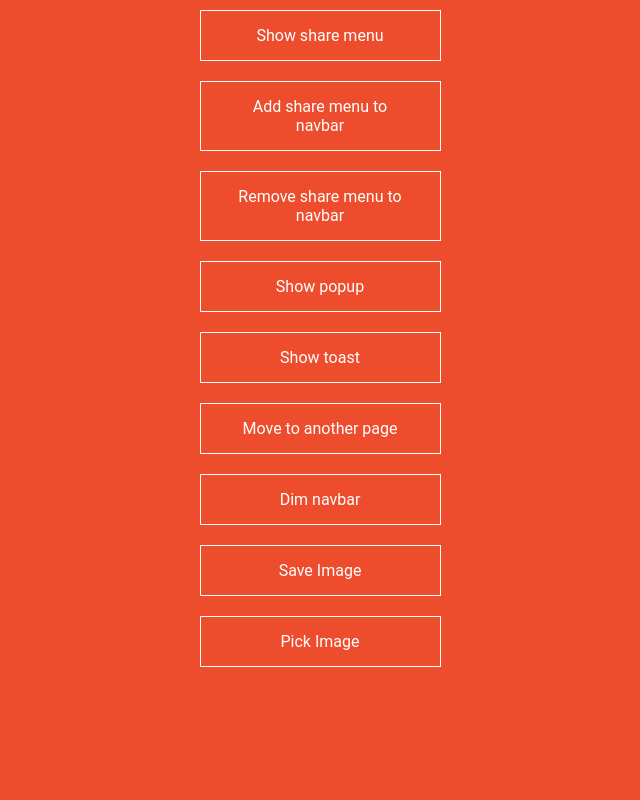
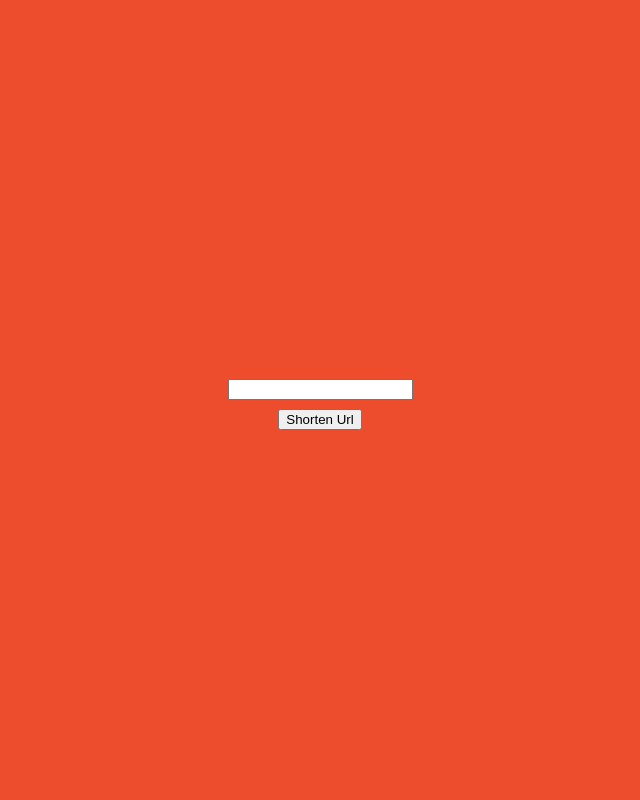
Before and after one commit to iqballmuhammad/web-bridge-playground, a React (Create React App) app: page /#/ in a window 1280 px wide. Shown: the top 800 px of the page, without its empty margins (320-960 px from the left). Built offline with nearby package versions, Linux system fonts and the light colour scheme.

Commit message:
comment out for shorten url only

```diff
--- a/package.json
+++ b/package.json
@@ -4,6 +4,7 @@
   "version": "0.1.0",
   "private": true,
   "dependencies": {
+    "@gameplatform-sdk/share": "0.0.1",
     "gh-pages": "^2.0.1",
     "react": "^16.8.3",
     "react-dom": "^16.8.3",
--- a/src/components/LandingPage.js
+++ b/src/components/LandingPage.js
@@ -1,13 +1,17 @@
 import React, { Component } from "react";
 import overlay from "../images/overlay.png";
 import "../App.css";
+import ShareSDK from "@gameplatform-sdk/share";
 
 class LandingPage extends Component {
   constructor(props) {
     super(props);
     this.state = {
       isDim: false,
-      visitCount: 0
+      visitCount: 0,
+      image: null,
+      url: "",
+      shortenedUrl: ""
     };
   }
 
@@ -41,6 +45,7 @@ class LandingPage extends Component {
   }
 
   componentDidMount() {
+    // setTimeout(() => this.addScreenshotListener(), 1000);
     this.setState({ visitCount: this.state.visitCount + 1 });
   }
 
@@ -83,6 +88,31 @@ class LandingPage extends Component {
     );
   };
 
+  getRecentImage = () => {
+    window["bridgeCallHandler"](
+      "getRecentImage",
+      {
+        width: 0,
+        height: 1500,
+        tnWidth: 200,
+        tnHeight: 200
+      },
+      res => {
+        this.setState({ image: res.data.image });
+      }
+    );
+  };
+
+  addScreenshotListener = () => {
+    window["bridgeCallHandler"]("registerScreenshotDetection", {}, res => {
+      if (res.error === 0) {
+        window["bridgeRegisterHandler"]("SCREENSHOT_EVENT", res => {
+          res.error === 0 && this.getRecentImage();
+        });
+      }
+    });
+  };
+
   addShare = () => {
     window["bridgeCallHandler"]("configurePage", {
       navbar: {
@@ -120,6 +150,37 @@ class LandingPage extends Component {
     });
   };
 
+  checkPermission = () => {
+    window["bridgeCallHandler"](
+      "checkAppPermission",
+      {
+        permissionList: ["contact"]
+      },
+      ({ resultList }) => {
+        const list = JSON.parse(resultList);
+        if (list && list[0]) {
+          this.showToast("Contact permission is alredy given  ");
+        } else {
+          this.requestAppPermission();
+        }
+      }
+    );
+  };
+
+  requestAppPermission = () => {
+    window["bridgeCallHandler"](
+      "requestAppPermission",
+      {
+        permissionList: ["contact"],
+        popupText:
+          "In order to use this feature, Shopee needs to access your contact information."
+      },
+      data => {
+        typeof data === "string" ? alert(data) : alert(JSON.stringify(data));
+      }
+    );
+  };
+
   showPopup = () => {
     window["bridgeCallHandler"](
       "showPopUp",
@@ -143,11 +204,11 @@ class LandingPage extends Component {
     );
   };
 
-  showToast = () => {
+  showToast = message => {
     window["bridgeCallHandler"]("showToast", {
       toast: {
         iconType: "success", // Image on toast message. Ignored by Android. Only used by iOS. Available types: success & failure
-        message: "This is a toast!"
+        message
       }
     });
   };
@@ -221,9 +282,54 @@ class LandingPage extends Component {
     });
   };
 
+  handleUrlChange = event => {
+    this.setState({ url: event.target.value });
+  };
+
+  generateShortenedUrl = url => {
+    const shareSdk = new ShareSDK("FfXqXeCJ8I0lQbLlDz", "id", "test");
+    shareSdk
+      .generateShortLink(url, {
+        title: "share title",
+        desc: "share desc",
+        imgUrl: "https://cf.shopee.co.id/file/eca6e6060d408a6b6f97461a5b8c0c8e"
+      })
+      .then(res => {
+        console.log(res);
+        //{
+        //  code: 0,
+        //  msg: '',
+        //  data: {
+        //      shortLink: 'https://test.shp.ee/c8ghb67'
+        //  }
+        //}
+        res.data && this.setState({ shortenedUrl: res.data.shortLink });
+      });
+  };
+
   render() {
     return (
       <div className="App">
+        <div></div>
+        <div>
+          <input
+            type="text"
+            value={this.state.url}
+            onChange={this.handleUrlChange}
+          />
+        </div>
+        <div>
+          <button onClick={() => this.generateShortenedUrl(this.state.url)}>
+            Shorten Url
+          </button>
+        </div>
+        <div>{this.state.shortenedUrl}</div>
+        {/* <div className="item" onClick={this.getRecentImage}>
+          Screenshot Image
+          {this.state.image && (
+            <img alt="asd" src={this.state.image} height="300" />
+          )}
+        </div>
         <div
           className="overlay"
           onClick={this.undimNavbar}
@@ -231,14 +337,8 @@ class LandingPage extends Component {
         >
           <div className="overlay-text">Click anywhere to undim</div>
         </div>
-        <div className="item" onClick={this.showShare}>
-          Show share menu
-        </div>
-        <div className="item" onClick={this.addShare}>
-          Add share menu to navbar
-        </div>
-        <div className="item" onClick={this.removeShare}>
-          Remove share menu to navbar
+        <div className="item" onClick={this.checkPermission}>
+          Check contact permission
         </div>
         <div className="item" onClick={this.showPopup}>
           Show popup
@@ -252,20 +352,12 @@ class LandingPage extends Component {
         <div className="item" onClick={this.dimNavbar}>
           Dim navbar
         </div>
-        <div className="item" onClick={this.saveImage}>
-          Save Image
-        </div>
-        <div className="item" onClick={this.pickImage}>
-          Pick Image
-        </div>
-        <canvas id="myCanvas" height="300" width="300" />
-        <img id="myImage" style={{ display: "none" }} alt="myImage" />
         <div
           className="item"
           onClick={() => this.copy("Copy this text to clipboard!")}
         >
           Copy this text to clipboard!
-        </div>
+        </div> */}
       </div>
     );
   }
--- a/src/react-app-env.d.ts
+++ /dev/null
@@ -1 +0,0 @@
-/// <reference types="react-scripts" />
```
Also changed, not shown: tsconfig.json (deleted, +0 -25 lines), 1 other file (tests, documents, lock files or other folders).
